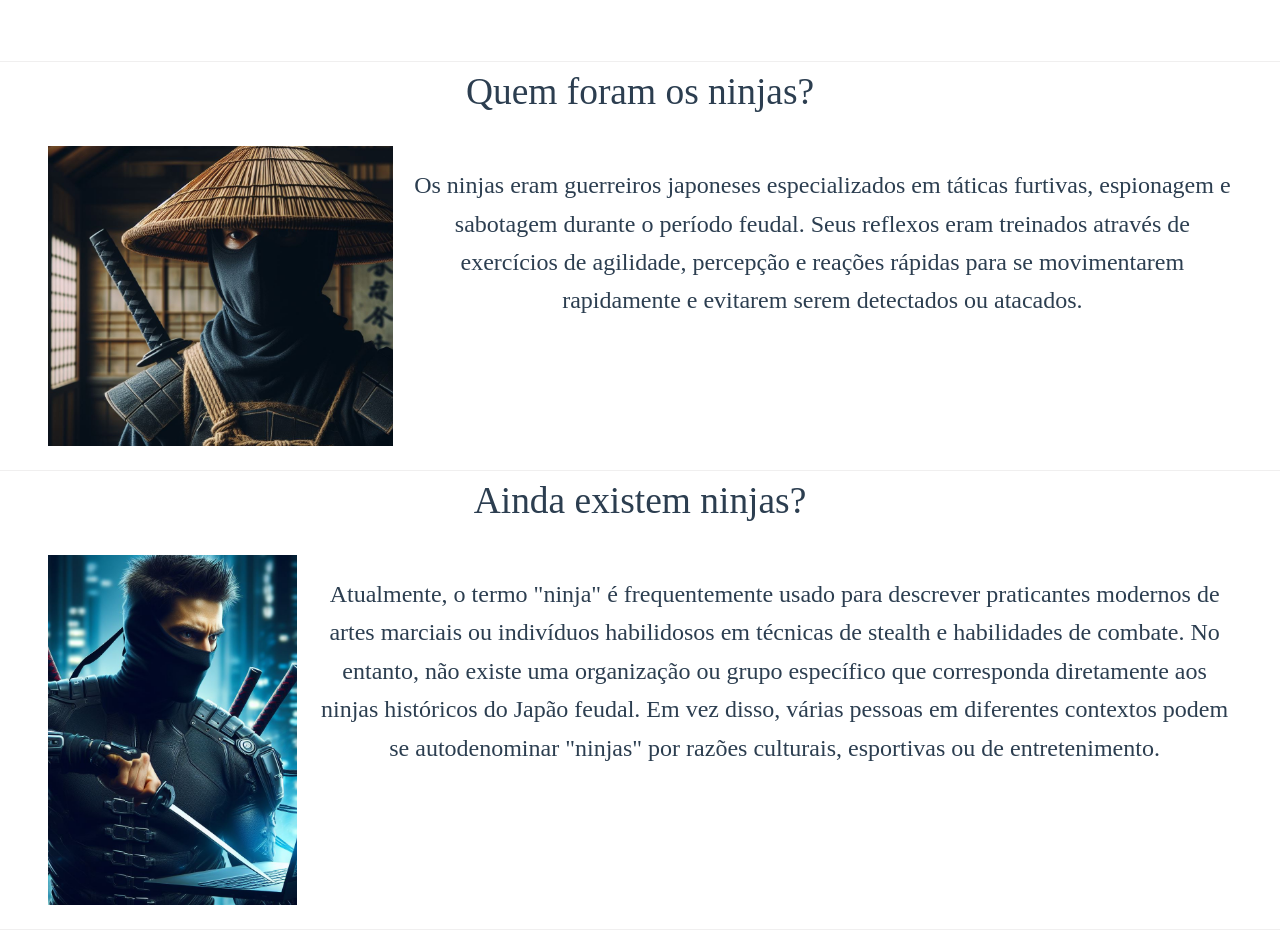
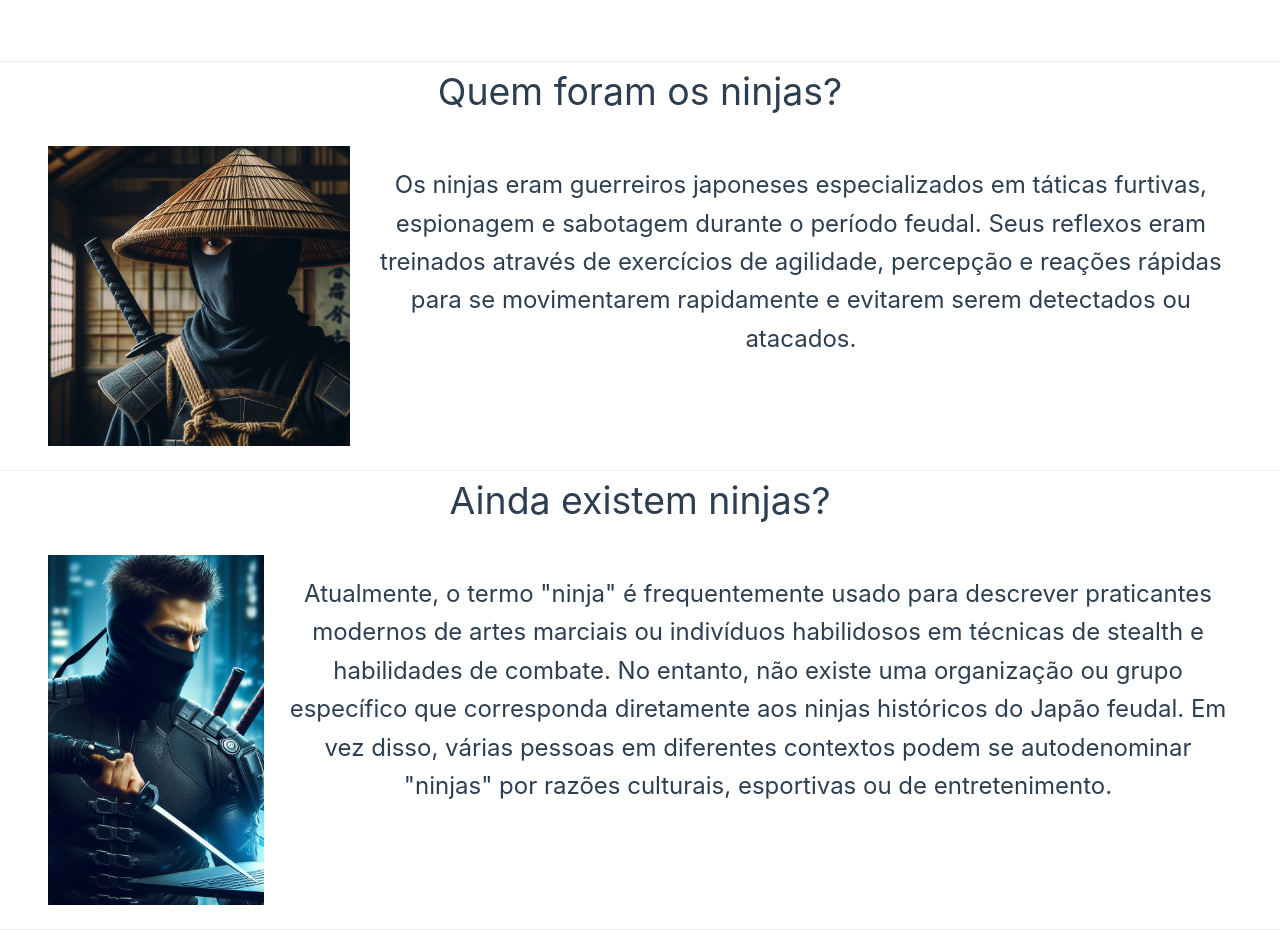
Before and after one commit to RomuloOliveira94/ninja-test, a Vue app: page / in a window 1280 px wide. Shown: the part 660-1590 px from the top of the page. Built offline with nearby package versions, Linux system fonts and the light colour scheme.

Commit message:
#ads terra fix

```diff
--- a/index.html
+++ b/index.html
@@ -16,32 +16,122 @@
         flex-direction: column;
         height: 100vh;
       }
+      .container {
+        max-width: 1280px;
+        margin: 0 auto;
+        padding: 0 1.5rem;
+      }
+      .image-ninja {
+        background-image: url("../public/ninja-example.jpg");
+        background-repeat: no-repeat, no-repeat;
+        background-position: center center;
+        background-size: cover;
+        height: 350px;
+        width: 100%;
+      }
+      .image-ninja-atual {
+        background-image: url("../public/ninja-atual.jpg");
+        background-repeat: no-repeat, no-repeat;
+        background-position: center center;
+        background-size: cover;
+        height: 350px;
+        width: 100%;
+      }
+
+      @media (min-width: 1024px) {
+        /* Seus estilos para desktop vão aqui */
+        .image-ninja {
+          background-image: url("../public/ninja-example.jpg");
+          background-repeat: no-repeat, no-repeat;
+          background-position: center center;
+          background-size: cover;
+          height: 300px;
+          width: 100%;
+          margin: 0 auto;
+        }
+
+        p {
+          font-size: 1.5rem;
+          margin-bottom: 20px;
+          margin-top: 20px;
+        }
+
+        .text-section {
+          display: flex;
+          gap: 20px;
+          padding: 1.5rem;
+        }
+      }
+
+      section {
+        border-bottom: 1px solid #f0efef;
+      }
     </style>
     <title>Teste ninja!</title>
   </head>
   <body>
     <div class="main">
+      <script type="text/javascript">
+        atOptions = {
+          key: "35966c15e4c5b1a31910023202a7277d",
+          format: "iframe",
+          height: 90,
+          width: 728,
+          params: {},
+        };
+        document.write(
+          "<scr" +
+            'ipt type="text/javascript" src="//www.topcreativeformat.com/35966c15e4c5b1a31910023202a7277d/invoke.js"></scr' +
+            "ipt>"
+        );
+      </script>
+      <div id="app"></div>
       <script
         async="async"
         data-cfasync="false"
         src="//pl22679267.profitablegatecpm.com/9868033cf014a41b22631b435a7e2cc6/invoke.js"
       ></script>
       <div id="container-9868033cf014a41b22631b435a7e2cc6"></div>
-      <div id="app"></div>
-      <script type="text/javascript">
-        atOptions = {
-          key: "07d29ed93cade09c18bf7e5bb068cce4",
-          format: "iframe",
-          height: 250,
-          width: 300,
-          params: {},
-        };
-        document.write(
-          "<scr" +
-            'ipt type="text/javascript" src="//www.topcreativeformat.com/07d29ed93cade09c18bf7e5bb068cce4/invoke.js"></scr' +
-            "ipt>"
-        );
-      </script>
+      <section class="container">
+        <h3>Quem foram os ninjas?</h3>
+        <div class="text-section">
+          <div class="image-ninja"></div>
+          <p>
+            Os ninjas eram guerreiros japoneses especializados em táticas
+            furtivas, espionagem e sabotagem durante o período feudal. Seus
+            reflexos eram treinados através de exercícios de agilidade,
+            percepção e reações rápidas para se movimentarem rapidamente e
+            evitarem serem detectados ou atacados.
+          </p>
+        </div>
+      </section>
+      <script
+        async="async"
+        data-cfasync="false"
+        src="//pl22679267.profitablegatecpm.com/9868033cf014a41b22631b435a7e2cc6/invoke.js"
+      ></script>
+      <div id="container-9868033cf014a41b22631b435a7e2cc6"></div>
+      <section class="container">
+        <h3>Ainda existem ninjas?</h3>
+        <div class="text-section">
+          <div class="image-ninja-atual"></div>
+          <p>
+            Atualmente, o termo "ninja" é frequentemente usado para descrever
+            praticantes modernos de artes marciais ou indivíduos habilidosos em
+            técnicas de stealth e habilidades de combate. No entanto, não existe
+            uma organização ou grupo específico que corresponda diretamente aos
+            ninjas históricos do Japão feudal. Em vez disso, várias pessoas em
+            diferentes contextos podem se autodenominar "ninjas" por razões
+            culturais, esportivas ou de entretenimento.
+          </p>
+        </div>
+      </section>
+      <script
+        async="async"
+        data-cfasync="false"
+        src="//pl22679267.profitablegatecpm.com/9868033cf014a41b22631b435a7e2cc6/invoke.js"
+      ></script>
+      <div id="container-9868033cf014a41b22631b435a7e2cc6"></div>
     </div>
     <script type="module" src="/src/main.js"></script>
   </body>
--- a/src/App.vue
+++ b/src/App.vue
@@ -34,34 +34,6 @@
       <Block v-if="isPlaying" :delay="delay" @end="endGame" @click.stop />
     </div>
   </main>
-  <section class="container">
-    <h3>Quem foram os ninjas?</h3>
-    <div class="text-section">
-      <div class="image-ninja"></div>
-      <p>
-        Os ninjas eram guerreiros japoneses especializados em táticas furtivas,
-        espionagem e sabotagem durante o período feudal. Seus reflexos eram
-        treinados através de exercícios de agilidade, percepção e reações
-        rápidas para se movimentarem rapidamente e evitarem serem detectados ou
-        atacados.
-      </p>
-    </div>
-  </section>
-  <section class="container">
-    <h3>Ainda existem ninjas?</h3>
-    <div class="text-section">
-      <div class="image-ninja-atual"></div>
-      <p>
-        Atualmente, o termo "ninja" é frequentemente usado para descrever
-        praticantes modernos de artes marciais ou indivíduos habilidosos em
-        técnicas de stealth e habilidades de combate. No entanto, não existe uma
-        organização ou grupo específico que corresponda diretamente aos ninjas
-        históricos do Japão feudal. Em vez disso, várias pessoas em diferentes
-        contextos podem se autodenominar "ninjas" por razões culturais,
-        esportivas ou de entretenimento.
-      </p>
-    </div>
-  </section>
 </template>
 
 <script>
```
